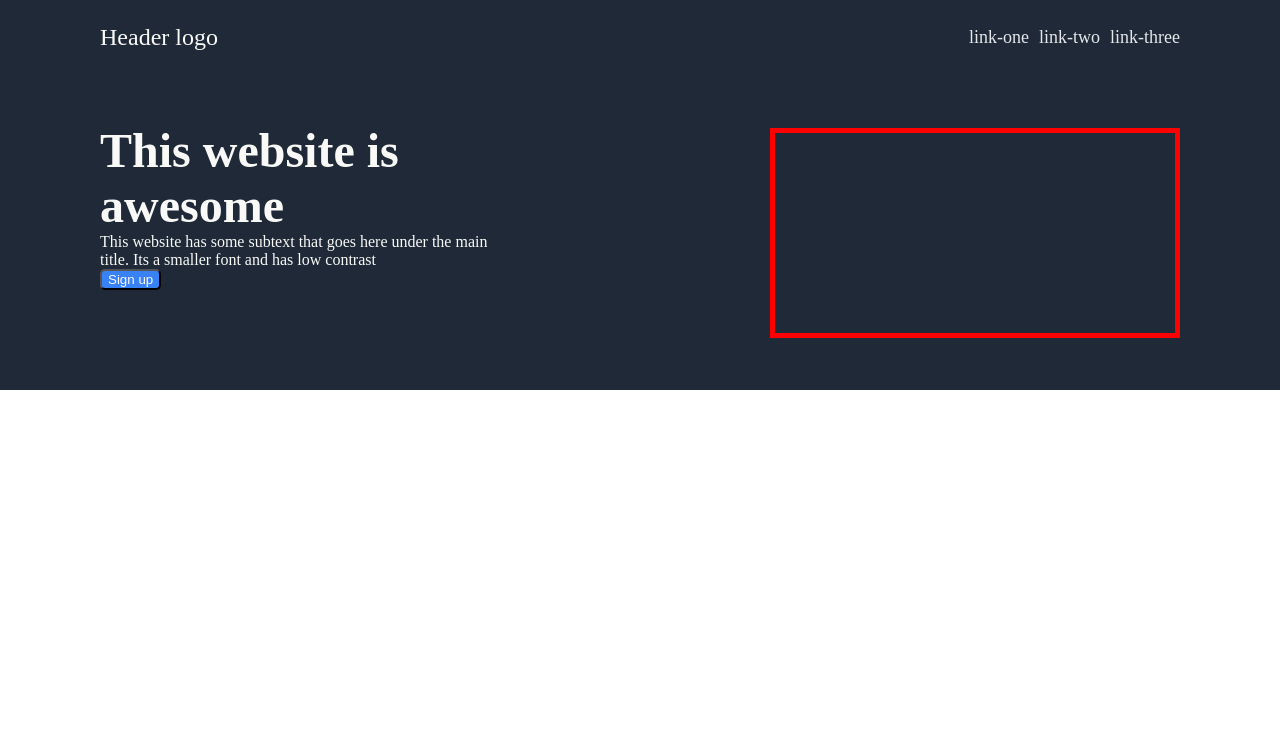
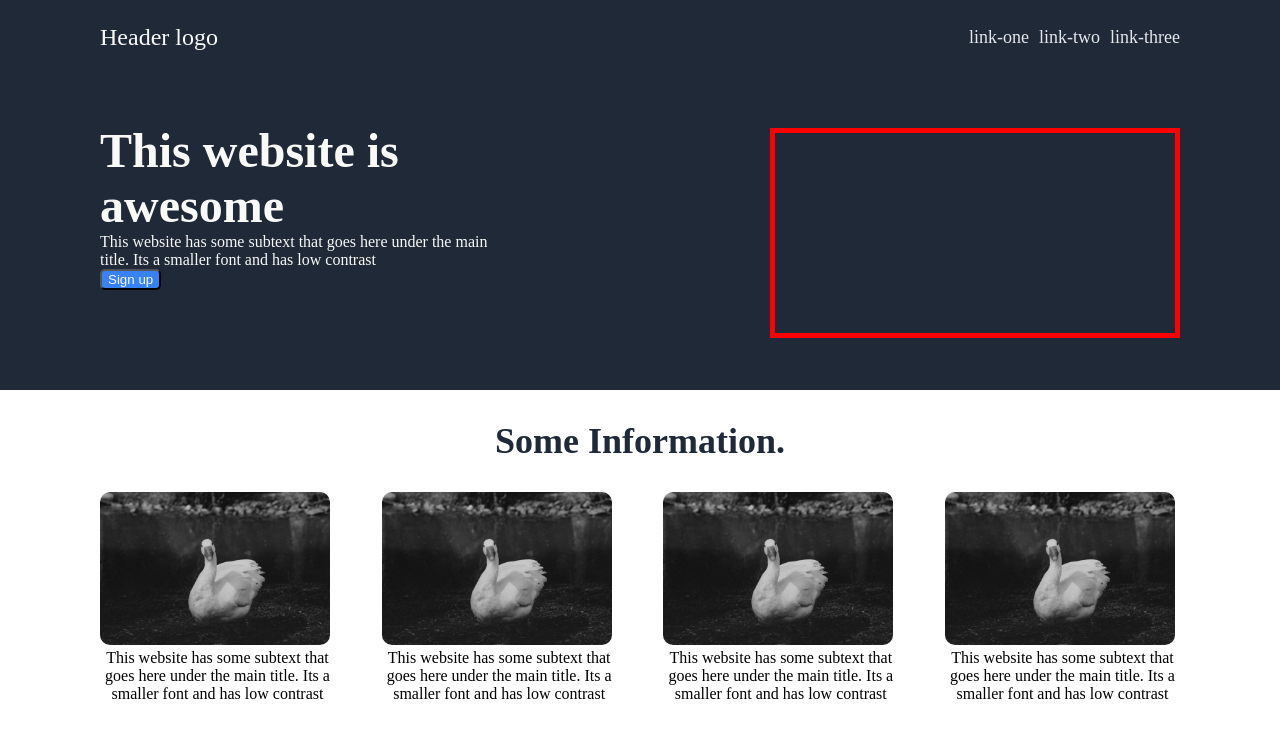
Before and after one commit to habmus/Palestine-Landing-Page, a plain HTML site: page index.html in a window 1280 px wide. Drawn offline with Linux system fonts and the light colour scheme.

Commit message:
Added new image to images folder and Finished the Information section.

```diff
--- a/index.html
+++ b/index.html
@@ -19,18 +19,51 @@
         <div class="info-header">
             <div class="inner">
                 <p class="hero-text">This website is awesome</p>
-                <p class="inside">This website has some subtext that goes here under the main title. Its a smaller font and has low
+                <p class="inside">This website has some subtext that goes here under the main title. Its a smaller font
+                    and has low
                     contrast
-                    <button>Sign up</button></p>
+                    <button>Sign up</button>
+                </p>
 
             </div>
             <div class="image"></div>
         </div>
-
         </div>
     </header>
-
     <main>
+        <section class="white-sec">
+            <div class="info-text">Some Information.</div>
+            <div class="image-container">
+                <div class="items">
+                    <img src="images/duck-image.jpeg" alt="">
+                    <div class="text">This website has some subtext that goes here under the main title. Its a smaller
+                        font
+                        and has low
+                        contrast</div>
+                </div>
+                <div class="items">
+                    <img src="images/duck-image.jpeg" alt="">
+                    <div class="text">This website has some subtext that goes here under the main title. Its a smaller
+                        font
+                        and has low
+                        contrast</div>
+                </div>
+                <div class="items">
+                    <img src="images/duck-image.jpeg" alt="">
+                    <div class="text">This website has some subtext that goes here under the main title. Its a smaller
+                        font
+                        and has low
+                        contrast</div>
+                </div>
+                <div class="items">
+                    <img src="images/duck-image.jpeg" alt="">
+                    <div class="text">This website has some subtext that goes here under the main title. Its a smaller
+                        font
+                        and has low
+                        contrast</div>
+                </div>
+            </div>
+        </section>
 
     </main>
 
--- a/style.css
+++ b/style.css
@@ -72,3 +72,26 @@ img{
     height: auto;
 
 }
+.info-text{
+    text-align: center;
+    font-size: 36px;
+    font-weight: bolder;
+    margin: 30px;
+    color: #1f2937;
+}
+.image-container{
+    display: flex;
+    justify-content: space-between;
+    margin-left: 100px;
+    margin-right: 100px;
+}
+
+.items{
+    width: 235px;
+}
+.text{
+    text-align: center;
+}
+img{
+    border-radius: 10px;
+}
```
Also changed, not shown: images/duck-image.jpeg (added).
